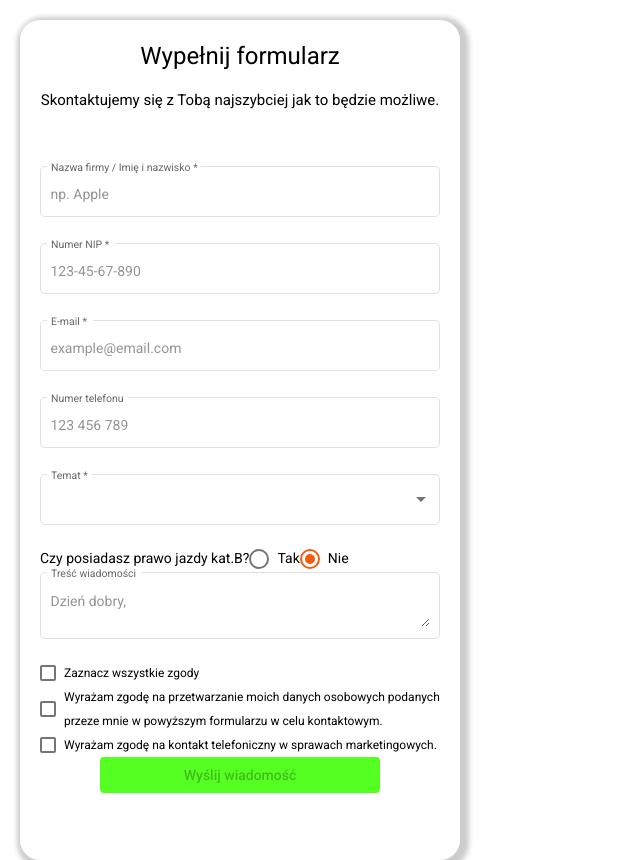
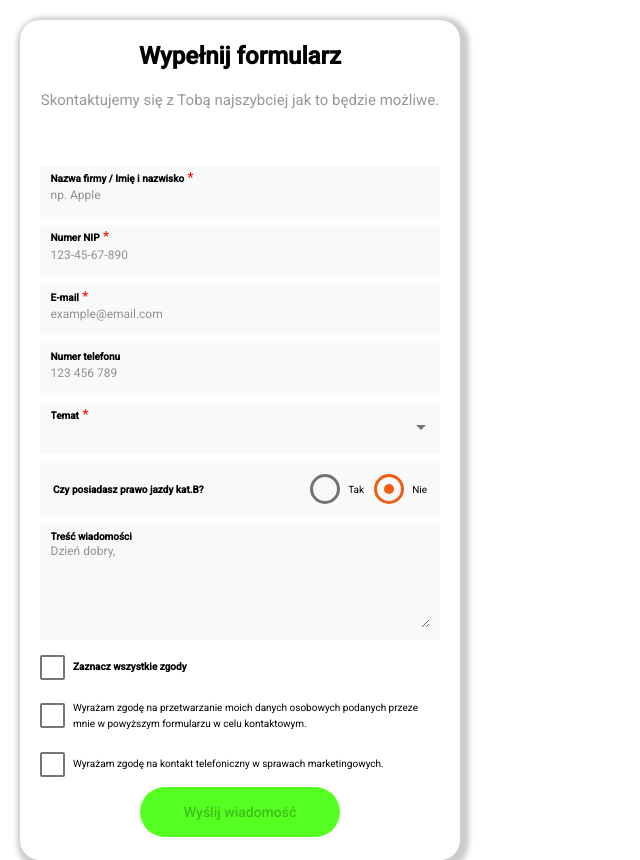
Before and after one commit to Brys49/trui-form, an Angular app: page / in a window 1280 px wide. Shown: the whole page, without its empty margins (0-640 px from the left). Built offline with nearby package versions, Linux system fonts and the light colour scheme.

Commit message:
form styled

```diff
--- a/src/app/form/form.component.html
+++ b/src/app/form/form.component.html
@@ -46,7 +46,7 @@
 
       <mat-form-field appearance="outline" [floatLabel]="floatLabelControl.value" class="form-field">
         <mat-label>Treść wiadomości</mat-label>
-        <textarea matInput formControlName="textarea" placeholder="Dzień dobry,"></textarea>
+        <textarea matInput formControlName="textarea" placeholder="Dzień dobry," rows="6"></textarea>
       </mat-form-field>
 
       <div class="form-checkboxes">
--- a/src/app/form/form.component.sass
+++ b/src/app/form/form.component.sass
@@ -23,38 +23,56 @@
 .form-field
     width: 100%
 
+
 .form-radio-group
-    font: 400 14px / 20px Roboto, "Helvetica Neue", sans-serif
-    font-size: inherit
+    margin: .25em 0
+    position: relative
+    padding: 1em
+    display: flex
+    align-items: center
+    justify-content: space-between
+    font-size: 12px
     font-weight: 400
     line-height: 1.125
     font-family: Roboto, "Helvetica Neue", sans-serif
     letter-spacing: normal
-    display: inline-block
-    position: relative
-    text-align: left
+    border: 1px solid #f9f9f9
+    border-radius: 5px
+    background-color: #f9f9f9
 
 .form-checkboxes
-    font-size: 12px
+    font-size: 10px
     white-space: normal !important
+
+.form-checkboxes-select-all
+    font-weight: 600
 
 h1
     width: 100%
     text-align: center
+    font-weight: 700
 
 h4
     width: 100%
     text-align: center
     margin-bottom: 50px
+    color: #999794
 
 .submit-button
     background-color: #55ff22
     color: #ffffff
-    width: 70%
+    width: 50%
+    border-radius: 30px
+    height: 50px
 
 div.form-field
     display: flex
     justify-content: center
 
 mat-label
-    font-size: 14px
+    font-size: 10px
+    font-weight: 600
+    color: #000000
+
+mat-checkbox
+    margin: 10px 0
--- a/src/styles.sass
+++ b/src/styles.sass
@@ -1,3 +1,50 @@
 /* You can add global styles to this file, and also import other style files */
 .mat-checkbox-layout
   white-space: normal !important
+  align-items: center !important
+
+.mat-radio-container
+  width: 30px !important
+  height: 30px !important
+  margin-left: 10px !important
+
+.mat-radio-outer-circle
+  height: 30px !important
+  width: 30px !important
+  border-width: 3px !important
+
+.mat-radio-inner-circle
+  left: 4.5px !important
+  top: 4.5px !important
+
+.mat-radio-label-content
+  font-size: 10px !important
+
+.mat-checkbox-inner-container
+  height: 25px !important
+  width: 25px !important
+
+.mat-checkbox-label
+  line-height: 16px !important
+
+.mat-form-field-wrapper
+  padding-bottom: 1px !important
+
+.mat-input-element
+  font-size: 12px !important
+
+.mat-form-field-label
+  color: red !important
+  margin-top: 5px !important
+  transform: translateY(-1.59375em) scale(1) !important
+
+.mat-form-field-outline
+  background-color: #f9f9f9 !important
+  color: #f9f9f9 !important
+
+.mat-form-field-invalid.mat-form-field-invalid
+      .mat-form-field-outline-thick
+        color: red !important
+
+.mat-form-field-outline-gap
+  border-top-color: inherit !important
```
